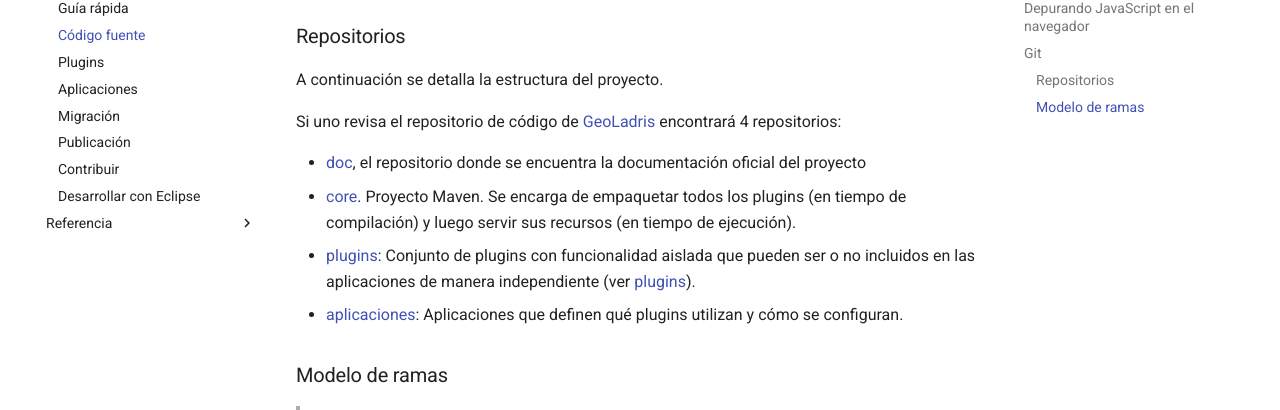
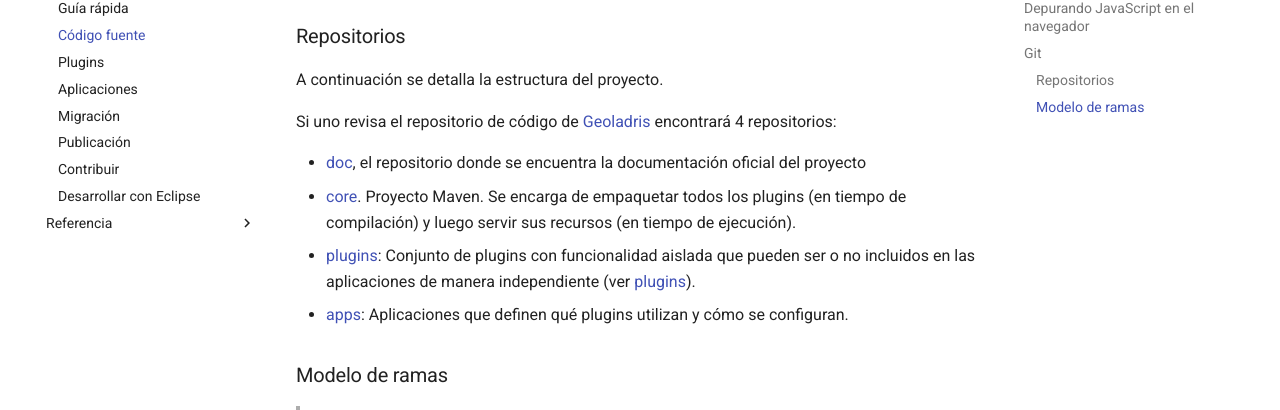
Before and after one commit to geoladris/doc, an MkDocs documentation site: the page built from docs/dev/source_code.md, in a window 1280 px wide and 900 px high, scrolled down 3111 px. Shown: the part 181-591 px from the top of the window. Built offline with MkDocs 1.6.1 and Material for MkDocs 9.7.7, drawn with Linux system fonts in a browser that asks for light colours; old or Windows-style settings are respelled for this version of MkDocs.

Commit message:
Geoladris lower case

```diff
--- a/docs/dev/source_code.md
+++ b/docs/dev/source_code.md
@@ -88,12 +88,12 @@ También es posible utilizar recursos *no* minificados añadiendo el parámetro
 
 A continuación se detalla la estructura del proyecto.
 
-Si uno revisa el repositorio de código de [GeoLadris](https://github.com/geoladris) encontrará 4 repositorios:
+Si uno revisa el repositorio de código de [Geoladris](https://github.com/geoladris) encontrará 4 repositorios:
 
 * [doc](https://github.com/geoladris/doc), el repositorio donde se encuentra la documentación oficial del proyecto
 * [core](https://github.com/geoladris/core). Proyecto Maven. Se encarga de empaquetar todos los plugins (en tiempo de compilación) y luego servir sus recursos (en tiempo de ejecución).
 * [plugins](https://github.com/geoladris/plugins): Conjunto de plugins con funcionalidad aislada que pueden ser o no incluidos en las aplicaciones de manera independiente (ver [plugins](plugins.md)).
-* [aplicaciones](https://github.com/geoladris/apps): Aplicaciones que definen qué plugins utilizan y cómo se configuran.
+* [apps](https://github.com/geoladris/apps): Aplicaciones que definen qué plugins utilizan y cómo se configuran.
 
 ### Modelo de ramas
 
```
Also changed, not shown: docs/dev/contribute.md (+2 -2 lines).
